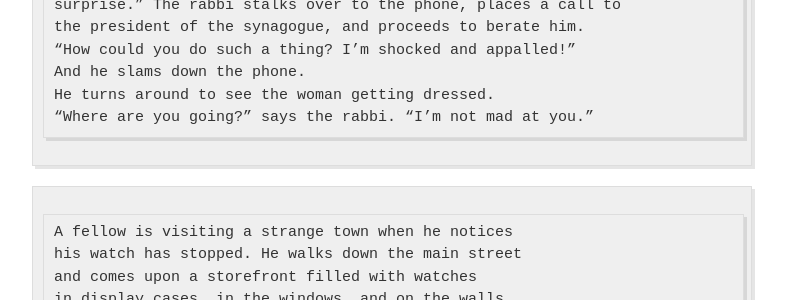
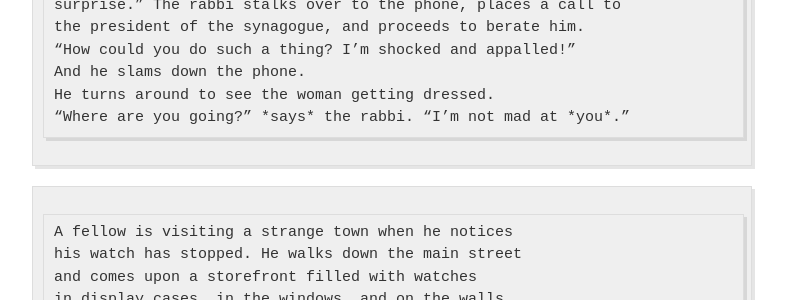
Before and after one commit to jvmallow/jvmallow.github.io, a Jekyll site: the page built from _posts/2025-05-31-Jewish_Humor.md, in a window 1280 px wide and 900 px high, scrolled down 1155 px. Shown: the part 398-698 px from the top of the window, without its empty margins (248-1034 px from the left). Built offline with Jekyll 4.4.1, drawn with Linux system fonts in a browser that asks for light colours; a script that is not in the unit is left out; some of the changed text lies outside the part shown.

```diff
--- a/_posts/2025-05-31-Jewish_Humor.md
+++ b/_posts/2025-05-31-Jewish_Humor.md
@@ -53,7 +53,7 @@ the president of the synagogue, and proceeds to berate him.
 “How could you do such a thing? I’m shocked and appalled!”
 And he slams down the phone.
 He turns around to see the woman getting dressed.
-“Where are you going?” says the rabbi. “I’m not mad at you.”
+“Where are you going?” *says* the rabbi. “I’m not mad at *you*.”
 ~~~
 
 ~~~
```
